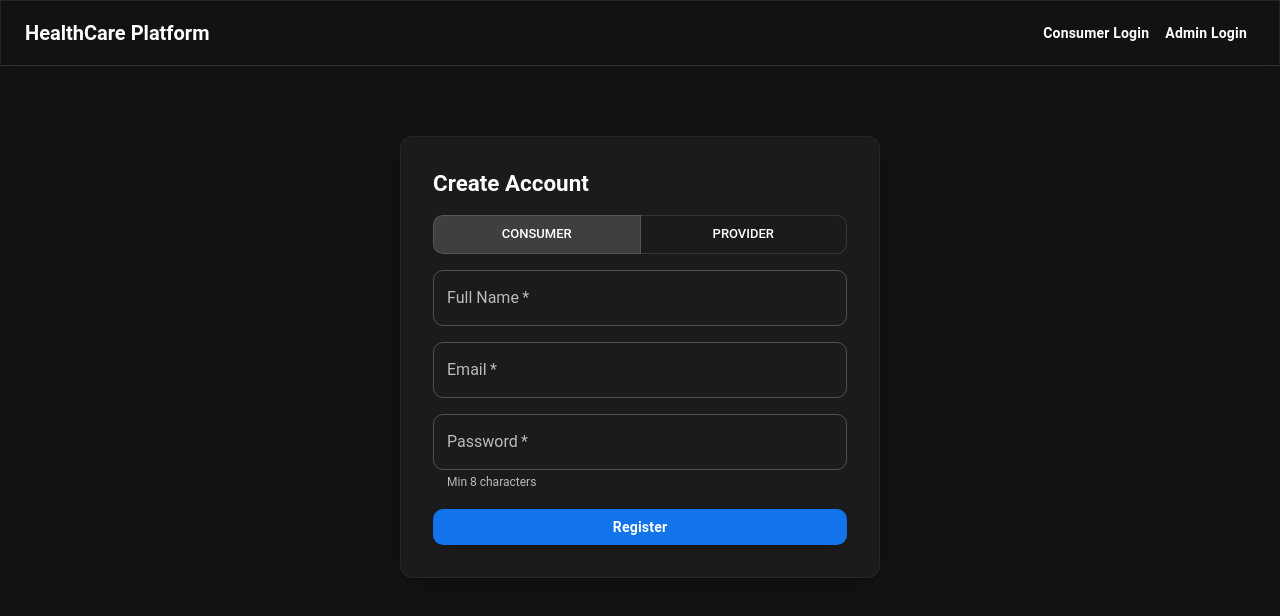
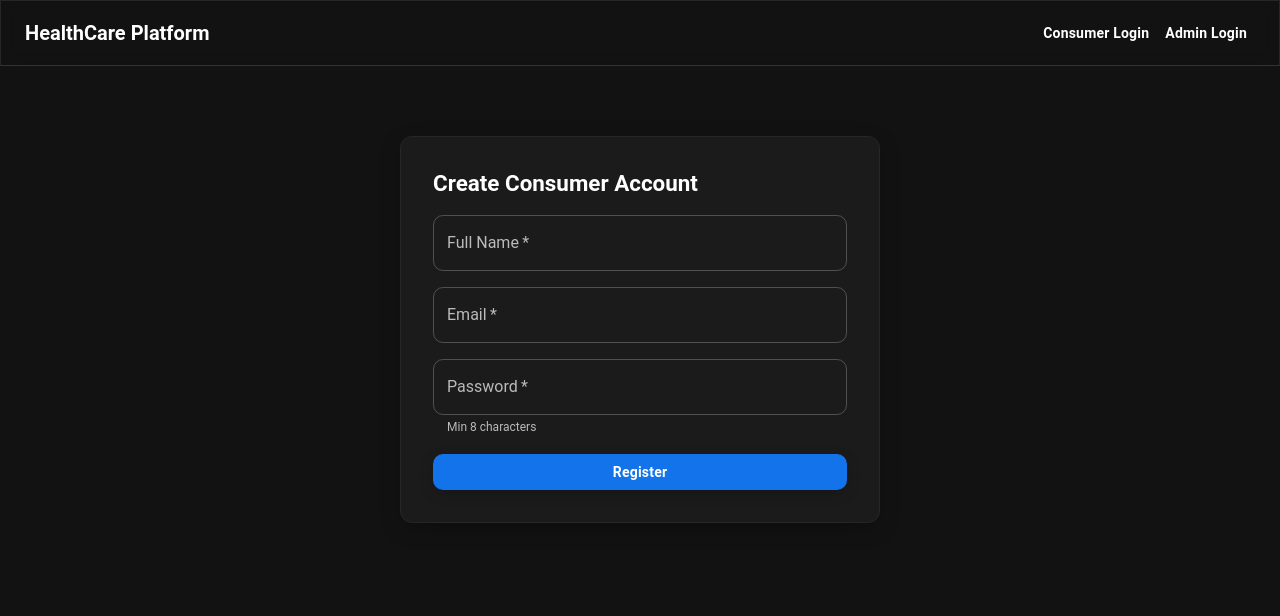
Before and after one commit to tomj0311/hcp, a React (Vite) app in the folder frontend/: page /signup in a window 1280 px wide. Shown: the top 616 px of the page. Built offline with nearby package versions, Linux system fonts and the light colour scheme.

Commit message:
feat(frontend): separate consumer & provider registration components and simplify login

```diff
--- /dev/null
+++ b/frontend/src/components/ConsumerRegistration.jsx
@@ -0,0 +1,60 @@
+import React, { useState } from 'react';
+import { Paper, Typography, TextField, Button, Stack, Alert } from '@mui/material';
+import axios from 'axios';
+
+export default function ConsumerRegistration({ admin=false, token }){
+  const [form,setForm] = useState({ name:'', email:'', password:'' });
+  const [phase,setPhase] = useState('form');
+  const [verifyToken,setVerifyToken] = useState('');
+  const [enteredToken,setEnteredToken] = useState('');
+  const [status,setStatus] = useState('');
+  const [loading,setLoading] = useState(false);
+  const onChange = e=> setForm(f=> ({...f, [e.target.name]: e.target.value}));
+  const submit = async e => {
+    e.preventDefault(); setLoading(true); setStatus('');
+    try {
+      if(admin){
+        const res = await axios.post(import.meta.env.VITE_API_URL + '/users/consumers/admin', form, { headers:{ Authorization:`Bearer ${token}` }});
+        setStatus('Consumer created' + (res.data.tempPassword? ` (temp password: ${res.data.tempPassword})` : '')); setPhase('done');
+      } else {
+        const res = await axios.post(import.meta.env.VITE_API_URL + '/users/consumers', form);
+        setVerifyToken(res.data.verifyToken); setStatus('Account created. Check email (dev token below).'); setPhase('verify');
+      }
+    } catch(err){ setStatus(err.response?.data?.message || 'Registration failed'); } finally { setLoading(false); }
+  };
+  const verify = async ()=>{
+    if(!enteredToken.trim()) return; setLoading(true); setStatus('');
+    try { await axios.post(import.meta.env.VITE_API_URL + '/users/consumers/verify', { token: enteredToken.trim() }); setPhase('done'); setStatus('Email verified! You can login now.'); }
+    catch(err){ setStatus(err.response?.data?.message || 'Verification failed'); }
+    finally { setLoading(false); }
+  };
+  return (
+    <Paper component="form" onSubmit={submit} sx={{p:{xs:3, sm:4}, maxWidth:480, mx:'auto', mt:{xs:2, sm:4}, boxShadow:(t)=> t.palette.mode==='dark'? '0 6px 26px -10px rgba(0,0,0,0.6)':'0 6px 24px -8px rgba(0,0,0,0.08)'}}>
+      <Typography variant="h5" sx={{fontWeight:700, mb:2, fontSize:{xs:'1.25rem', sm:'1.4rem'}}}>{admin? 'Admin: Create Consumer':'Create Consumer Account'}</Typography>
+      {status && <Alert severity={status.toLowerCase().includes('fail')? 'error':'info'} sx={{mb:2}}>{status}</Alert>}
+      {phase==='form' && (
+        <Stack spacing={2}>
+          <TextField name="name" label="Full Name" value={form.name} onChange={onChange} required size={window.innerWidth<600?'small':'medium'} />
+          <TextField name="email" type="email" label="Email" value={form.email} onChange={onChange} required size={window.innerWidth<600?'small':'medium'} />
+          <TextField name="password" type="password" label="Password" value={form.password} onChange={onChange} required size={window.innerWidth<600?'small':'medium'} helperText="Min 8 characters" />
+          <Button type="submit" variant="contained" disabled={loading}>{loading? 'Saving...':'Register'}</Button>
+        </Stack>
+      )}
+      {phase==='verify' && (
+        <Stack spacing={2}>
+          <Typography variant="body2">Enter the verification token sent to your email.</Typography>
+          {verifyToken && <Alert severity="warning" variant="outlined">Dev Token: {verifyToken}</Alert>}
+          <TextField label="Verification Token" value={enteredToken} onChange={e=> setEnteredToken(e.target.value)} size={window.innerWidth<600?'small':'medium'} />
+          <Button onClick={verify} variant="contained" disabled={loading || !enteredToken.trim()}>{loading? 'Verifying...':'Verify Email'}</Button>
+        </Stack>
+      )}
+      {phase==='done' && (
+        <Stack spacing={2} alignItems="flex-start">
+          <Typography variant="h6" sx={{fontWeight:600}}>All set!</Typography>
+          <Typography variant="body2">Consumer account ready.</Typography>
+          <Button href="/login" variant="contained">Go to Login</Button>
+        </Stack>
+      )}
+    </Paper>
+  );
+}
--- a/frontend/src/components/LoginForm.jsx
+++ b/frontend/src/components/LoginForm.jsx
@@ -1,5 +1,5 @@
 import React, { useState } from 'react';
-import { TextField, Button, Typography, Paper, Stack, Link as MuiLink, ToggleButtonGroup, ToggleButton } from '@mui/material';
+import { TextField, Button, Typography, Paper, Stack, Link as MuiLink } from '@mui/material';
 import axios from 'axios';
 import { Link } from 'react-router-dom';
 
@@ -8,14 +8,14 @@ export default function LoginForm({ onLogin }){
   const [password,setPassword] = useState('');
   const [error,setError] = useState(null);
   const [loading,setLoading] = useState(false);
-  const [role,setRole] = useState('consumer');
+  // const [role,setRole] = useState('consumer'); // Removed role state
 
   const submit = async (e)=>{
     e.preventDefault();
     setError(null); setLoading(true);
     try {
   const res = await axios.post(import.meta.env.VITE_API_URL + '/auth/login', { username: email, password });
-  if(res.data.role === 'admin' && role !== 'admin'){
+      if(res.data.role === 'admin'){ // Simplified check
         setError('Use admin login page for admin accounts');
       } else {
         onLogin(res.data);
@@ -26,10 +26,6 @@ export default function LoginForm({ onLogin }){
   return (
     <Paper component="form" onSubmit={submit} sx={{p:{xs:3, sm:4}, maxWidth:{xs:360, sm:420}, mx:'auto', mt:{xs:2, sm:3}, boxShadow:(theme)=> theme.palette.mode==='dark'? '0 6px 26px -10px rgba(0,0,0,0.6)':'0 6px 24px -8px rgba(0,0,0,0.08)'}} aria-label="login form">
   <Typography variant="h5" sx={{fontWeight:700, mb:2, fontSize:{xs:'1.25rem', sm:'1.5rem'}}}>Sign In</Typography>
-      <ToggleButtonGroup exclusive size="small" value={role} onChange={(e,v)=> v && setRole(v)} fullWidth sx={{mb:2}}>
-        <ToggleButton value="consumer">Consumer</ToggleButton>
-        <ToggleButton value="provider">Provider</ToggleButton>
-      </ToggleButtonGroup>
       <Stack spacing={2}>
         <TextField label="Email" type="email" fullWidth value={email} onChange={e=> setEmail(e.target.value)} required size={window.innerWidth < 600 ? 'small' : 'medium'} inputProps={{'aria-label':'username'}} />
         <TextField label="Password" type="password" fullWidth value={password} onChange={e=> setPassword(e.target.value)} required size={window.innerWidth < 600 ? 'small' : 'medium'} inputProps={{'aria-label':'password'}} />
--- /dev/null
+++ b/frontend/src/components/ProviderRegistration.jsx
@@ -0,0 +1,39 @@
+import React, { useState } from 'react';
+import { Paper, Typography, TextField, Button, Stack, Alert } from '@mui/material';
+import axios from 'axios';
+
+export default function ProviderRegistration({ admin=false, token }){
+  const [form,setForm] = useState({ name:'', email:'', password:'' });
+  const [status,setStatus] = useState('');
+  const [phase,setPhase] = useState('form');
+  const [loading,setLoading] = useState(false);
+  const onChange = e=> setForm(f=> ({...f, [e.target.name]: e.target.value}));
+  const submit = async e => {
+    e.preventDefault(); setLoading(true); setStatus('');
+    try {
+      const res = await axios.post(import.meta.env.VITE_API_URL + '/users/providers', form, admin? { headers:{ Authorization:`Bearer ${token}` }}: undefined);
+      setPhase('done'); setStatus('Provider registered.' + (res.data.tempPassword? ` Temp password: ${res.data.tempPassword}`:''));
+    } catch(err){ setStatus(err.response?.data?.message || 'Registration failed'); } finally { setLoading(false); }
+  };
+  return (
+    <Paper component="form" onSubmit={submit} sx={{p:{xs:3, sm:4}, maxWidth:480, mx:'auto', mt:{xs:2, sm:4}, boxShadow:(t)=> t.palette.mode==='dark'? '0 6px 26px -10px rgba(0,0,0,0.6)':'0 6px 24px -8px rgba(0,0,0,0.08)'}}>
+      <Typography variant="h5" sx={{fontWeight:700, mb:2, fontSize:{xs:'1.25rem', sm:'1.4rem'}}}>{admin? 'Admin: Create Provider':'Provider Registration'}</Typography>
+      {status && <Alert severity={status.toLowerCase().includes('fail')? 'error':'info'} sx={{mb:2}}>{status}</Alert>}
+      {phase==='form' && (
+        <Stack spacing={2}>
+          <TextField name="name" label="Full Name" value={form.name} onChange={onChange} required size={window.innerWidth<600?'small':'medium'} />
+          <TextField name="email" type="email" label="Email" value={form.email} onChange={onChange} required size={window.innerWidth<600?'small':'medium'} />
+          <TextField name="password" type="password" label="Password (optional)" value={form.password} onChange={onChange} size={window.innerWidth<600?'small':'medium'} helperText={form.password? 'Min 8 characters':'Leave blank to auto-generate'} />
+          <Button type="submit" variant="contained" disabled={loading}>{loading? 'Saving...':'Register'}</Button>
+        </Stack>
+      )}
+      {phase==='done' && (
+        <Stack spacing={2} alignItems="flex-start">
+          <Typography variant="h6" sx={{fontWeight:600}}>All set!</Typography>
+          <Typography variant="body2">Provider account ready.</Typography>
+          <Button href="/login" variant="contained">Go to Login</Button>
+        </Stack>
+      )}
+    </Paper>
+  );
+}
--- a/frontend/src/pages/App.jsx
+++ b/frontend/src/pages/App.jsx
@@ -6,7 +6,8 @@ import MenuOpenIcon from '@mui/icons-material/MenuOpen';
 import { buildTheme } from '../theme/theme.js';
 import LoginForm from '../components/LoginForm.jsx';
 import Dashboard from '../components/Dashboard.jsx';
-import GenericRegistration from '../components/GenericRegistration.jsx';
+import ConsumerRegistration from '../components/ConsumerRegistration.jsx';
+import ProviderRegistration from '../components/ProviderRegistration.jsx';
 import Pricing from '../components/Pricing.jsx';
 import SideNav, { getDrawerWidth } from '../components/SideNav.jsx';
 import Consultation from '../components/Consultation.jsx';
@@ -99,10 +100,10 @@ export default function App(){
           <Route path="/" element={<ProtectedRoute auth={auth}><Dashboard token={auth?.token} role={auth?.role} mode={mode} onToggleMode={()=> setMode(m=> m==='dark'?'light':'dark')} onRequestConsult={requestConsult} /></ProtectedRoute>} />
           <Route path="/login" element={auth? <Navigate to="/" replace />:<LoginForm onLogin={data=> { setAuth(data); localStorage.setItem('hcp_auth', JSON.stringify(data)); nav('/'); }} />} />
           <Route path="/adminLogin" element={auth? <Navigate to="/" replace />:<AdminLogin onLogin={data=> { setAuth(data); localStorage.setItem('hcp_auth', JSON.stringify(data)); nav('/'); }} />} />
-          <Route path="/signup" element={auth? <Navigate to="/" replace />:<GenericRegistration />} />
-          <Route path="/register" element={<AdminRoute auth={auth}><GenericRegistration /></AdminRoute>} />
-          <Route path="/register/consumer" element={<AdminRoute auth={auth}><GenericRegistration /></AdminRoute>} />
-          <Route path="/register/provider" element={<AdminRoute auth={auth}><GenericRegistration /></AdminRoute>} />
+          <Route path="/signup" element={auth? <Navigate to="/" replace />:<ConsumerRegistration />} />
+          <Route path="/signup/provider" element={auth? <Navigate to="/" replace />:<ProviderRegistration />} />
+          <Route path="/register/consumer" element={<AdminRoute auth={auth}><ConsumerRegistration admin token={auth?.token} /></AdminRoute>} />
+          <Route path="/register/provider" element={<AdminRoute auth={auth}><ProviderRegistration admin token={auth?.token} /></AdminRoute>} />
           <Route path="/pricing" element={<Pricing />} />
           <Route path="/consult/:id" element={<ProtectedRoute auth={auth}><Consultation /></ProtectedRoute>} />
           <Route path="*" element={<Typography>Not Found</Typography>} />
```
